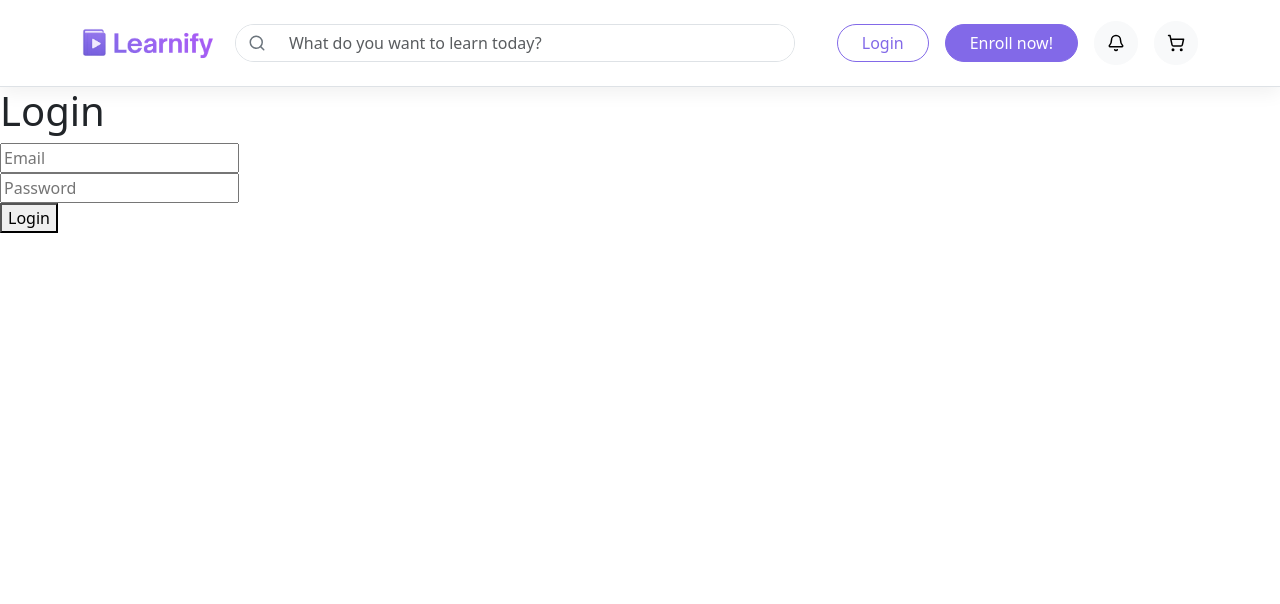
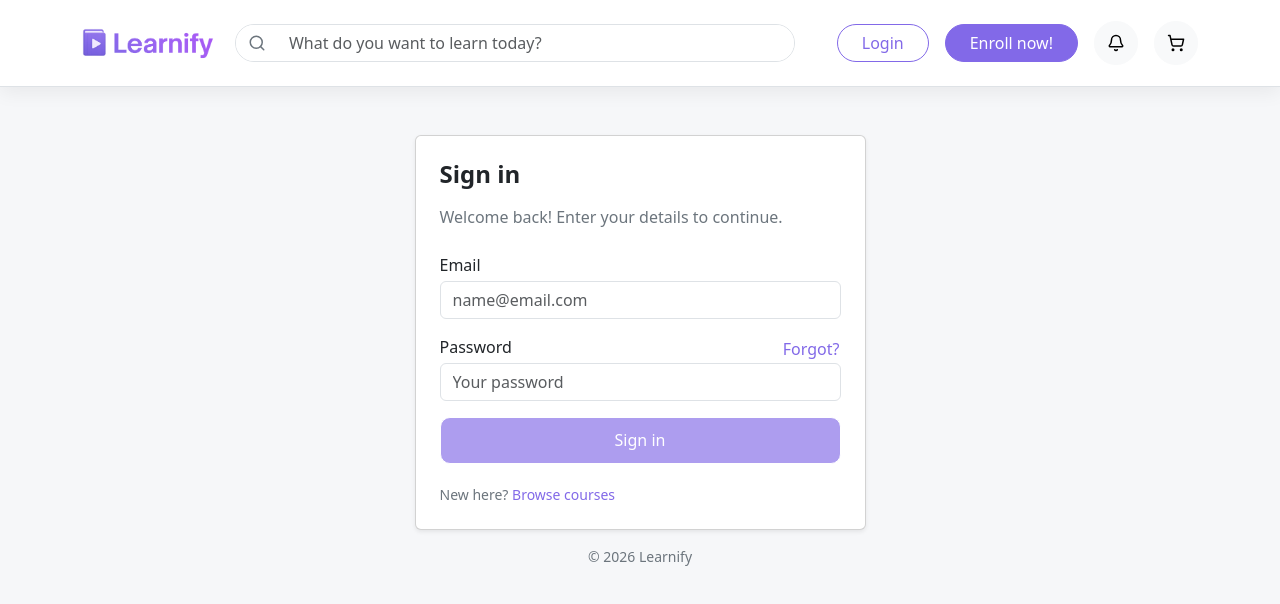
Before and after one commit to EunsuhJeon/learnify-coursehub-app, a React (Create React App) app: page /login in a window 1280 px wide. Shown: the top 604 px of the page. Built offline with nearby package versions, Linux system fonts and the light colour scheme.

Commit message:
implement login form state, validation and auth integration

```diff
--- a/src/contexts/AuthContext.js
+++ b/src/contexts/AuthContext.js
@@ -5,7 +5,7 @@ const AuthContext = createContext();
 export function AuthProvider({ children }){
     const [token, setToken] = useState(null);
     const [user, setUser] = useState(null);
-    const [isLoading, setIsLoading] = useState(null);
+    const [isLoading, setIsLoading] = useState(true);
 
     useEffect(() => {
         const storedToken = localStorage.getItem("token");
--- a/src/index.css
+++ b/src/index.css
@@ -33,8 +33,8 @@ button.btn.btn-learnify-enroll {
 
 a.btn.btn-learnify-enroll:hover,
 button.btn.btn-learnify-enroll:hover {
-  background-color: #8269e8;
-  border-color: #8269e8;
+  background-color: #412c94;
+  border-color: #412c94;
   color: #fff;
 }
 
--- /dev/null
+++ b/src/pages/Login.css
@@ -0,0 +1,39 @@
+
+.login-page {
+  background: #f6f7f9;
+  min-height: calc(100vh - 72px);
+}
+
+.login-card {
+  border: 1px solid #8269e8;
+  border-radius: 14px;
+}
+
+.login-input {
+  border-radius: 10px;
+  padding: 0.6rem 0.75rem;
+}
+
+.login-btn {
+  border-radius: 10px !important;
+  padding: 0.65rem 0.9rem !important;
+  background-color: #8269e8 !important;
+  color: white !important;
+}
+.login-btn:hover {
+  border-radius: 10px !important;
+  padding: 0.65rem 0.9rem !important;
+  background-color: #412c94 !important;
+  color: white !important;
+}
+
+.login-link {
+  color: #8269e8 !important;
+  text-decoration: none !important;
+  font-weight: 500 !important;
+}
+
+.login-link:hover {
+  color: #8269e8 !important;
+  text-decoration: underline !important;
+}
--- a/src/pages/Login.js
+++ b/src/pages/Login.js
@@ -1,61 +1,160 @@
-import { useState } from "react";
+import { useMemo, useState } from "react";
+import { NavLink, useNavigate } from "react-router-dom";
+import "./Login.css";
 import { useAuth } from "../contexts/AuthContext";
 import { loginRequest } from "../api/auth";
 
+const emailRegex = /^[^\s@]+@[^\s@]+\.[^\s@]+$/;
+
 export default function Login() {
+  const navigate = useNavigate();
   const { login } = useAuth();
 
+  // form state
   const [email, setEmail] = useState("");
   const [password, setPassword] = useState("");
-    const [error, setError] = useState("");
-    const [loading, setLoading] = useState(false);
+
+  // ui state
+  const [touched, setTouched] = useState({ email: false, password: false });
+  const [formError, setFormError] = useState("");
+  const [isSubmitting, setIsSubmitting] = useState(false);
+
+  const fieldErrors = useMemo(() => {
+    const errors = {};
+    const emailTrim = email.trim();
+
+    if (!emailTrim) errors.email = "Email is required.";
+    else if (!emailRegex.test(emailTrim)) errors.email = "Please enter a valid email.";
+
+    if (!password) errors.password = "Password is required.";
+    else if (password.length < 6) errors.password = "Password must be at least 6 characters.";
+
+    return errors;
+  }, [email, password]);
+
+  const isValid = Object.keys(fieldErrors).length === 0;
+  const showEmailError = touched.email && fieldErrors.email;
+  const showPasswordError = touched.password && fieldErrors.password;
 
   const handleSubmit = async (e) => {
     e.preventDefault();
-        setError("");
-        setLoading(true);
+    setFormError("");
+    setTouched({ email: true, password: true });
+
+    if (!isValid) return;
 
     try {
-            const response = await loginRequest(email, password);
+      setIsSubmitting(true);
 
-            login(response.token, response.user);
+      const data = await loginRequest(email.trim(), password);
 
+      await login(data.token, data.user);
+
+      navigate("/my-courses");
     } catch (err) {
-            setError(err.message || "Login failed");
+      if (err?.status === 401 || err?.message?.toLowerCase?.().includes("invalid")) {
+        setFormError("Invalid email or password. Please try again.");
+      } else {
+        setFormError("Something went wrong. Please try again.");
+      }
     } finally {
-            setLoading(false);
+      setIsSubmitting(false);
     }
   };
 
   return (
+    <div className="login-page">
+      <div className="container py-4 py-md-5">
+        <div className="row justify-content-center">
+          <div className="col-12 col-sm-10 col-md-7 col-lg-5">
+            <div className="card login-card shadow-sm">
+              <div className="card-body p-4 p-md-4">
+                <div className="d-flex align-items-center justify-content-between mb-3">
+                  <h1 className="h4 mb-0 fw-bold text-dark">Sign in</h1>
+                </div>
+
+                <p className="text-secondary mb-4">
+                  Welcome back! Enter your details to continue.
+                </p>
+
+                {formError ? (
+                  <div className="alert alert-danger py-2" role="alert">
+                    {formError}
+                  </div>
+                ) : null}
+
+                <form className="d-grid gap-3" onSubmit={handleSubmit} noValidate>
                   <div>
-            <h1>Login</h1>
-
-            <form onSubmit={handleSubmit}>
-                <div>
+                    <label htmlFor="email" className="form-label mb-1">
+                      Email
+                    </label>
                     <input
+                      id="email"
                       type="email"
-                        placeholder="Email"
                       value={email}
                       onChange={(e) => setEmail(e.target.value)}
+                      onBlur={() => setTouched((t) => ({ ...t, email: true }))}
+                      className={`form-control login-input ${showEmailError ? "is-invalid" : ""}`}
+                      placeholder="name@email.com"
+                      autoComplete="email"
                     />
+                    {showEmailError ? (
+                      <div className="invalid-feedback">{fieldErrors.email}</div>
+                    ) : null}
                   </div>
 
                   <div>
+                    <div className="d-flex align-items-center justify-content-between">
+                      <label htmlFor="password" className="form-label mb-1">
+                        Password
+                      </label>
+
+                      <button type="button" className="btn btn-link p-0 login-link">
+                        Forgot?
+                      </button>
+                    </div>
+
                     <input
+                      id="password"
                       type="password"
-                        placeholder="Password"
                       value={password}
                       onChange={(e) => setPassword(e.target.value)}
+                      onBlur={() => setTouched((t) => ({ ...t, password: true }))}
+                      className={`form-control login-input ${showPasswordError ? "is-invalid" : ""}`}
+                      placeholder="Your password"
+                      autoComplete="current-password"
                     />
+                    {showPasswordError ? (
+                      <div className="invalid-feedback">{fieldErrors.password}</div>
+                    ) : null}
                   </div>
 
-                <button type="submit" disabled={loading}>
-                    {loading ? "Logging in..." : "Login"}
+                  <button
+                    type="submit"
+                    className="btn login-btn"
+                    disabled={!isValid || isSubmitting}
+                  >
+                    {isSubmitting ? "Signing in..." : "Sign in"}
                   </button>
+
+                  <div className="d-flex justify-content-between align-items-center mt-1">
+                    <span className="text-secondary small">
+                      New here?{" "}
+                      <NavLink to="/courses" className="login-link">
+                        Browse courses
+                      </NavLink>
+                    </span>
+                  </div>
                 </form>
+              </div>
+            </div>
 
-            {error && <p style={{ color: "red" }}>{error}</p>}
+            <p className="text-center text-secondary small mt-3 mb-0">
+              © {new Date().getFullYear()} Learnify
+            </p>
+          </div>
+        </div>
+      </div>
     </div>
   );
 }
```
Lines whose indentation alone changed are shown as unchanged.
